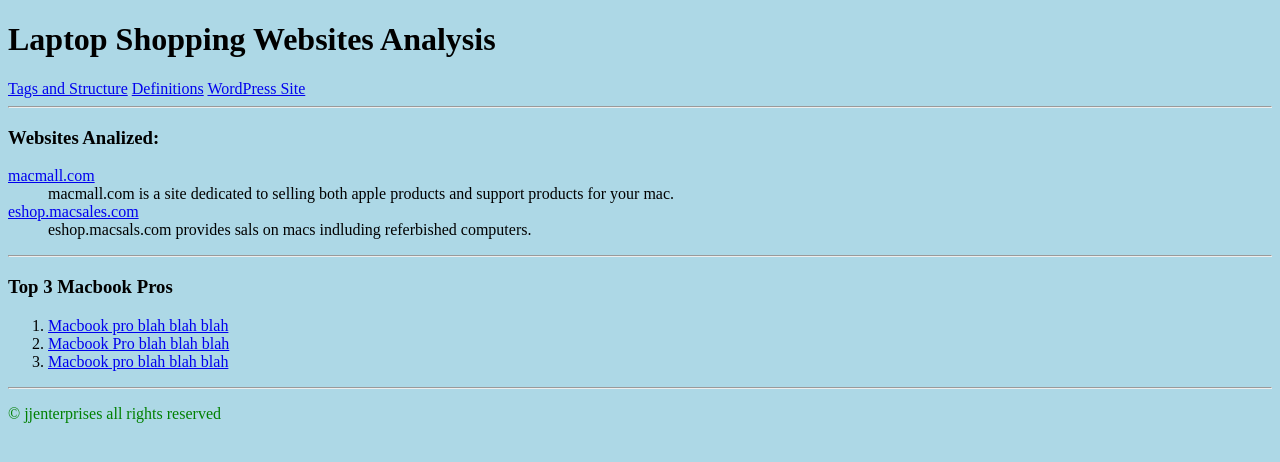
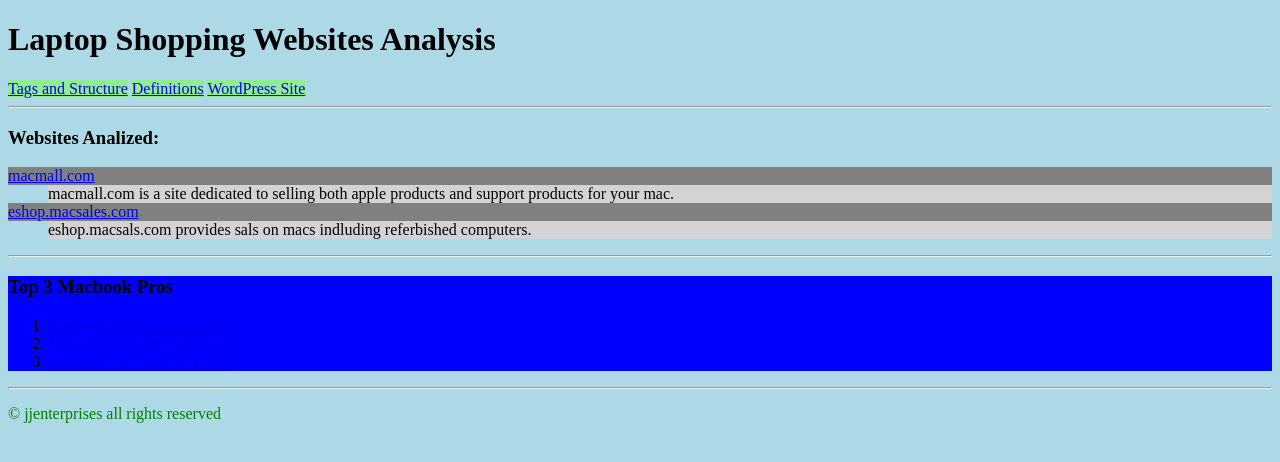
Before and after one commit to Olimejj/IT240, a PHP site: page /css_intro.html in a window 1280 px wide. Shown: the top 462 px of the page. Run offline with PHP 8.4, Linux system fonts and the light colour scheme.

Commit message:
completed requirements for stying the engament activity

```diff
--- a/engagement/css_intro.css
+++ b/engagement/css_intro.css
@@ -1,7 +1,19 @@
 p {
-color: green;
+	color: green;
 
 }
 body {
-    background-color: lightblue;
+	background-color: lightblue;
 }
+nav a{
+	background-color: lightgreen;
+}
+dd {
+	background-color: lightgrey;
+}
+dt {
+	background-color: grey;
+}
+#top3 {
+	background-color: blue;
+}
--- a/engagement/css_intro.html
+++ b/engagement/css_intro.html
@@ -1,8 +1,8 @@
 <!DOCTYPE html>
 <html lang="en">
     <head>
-        <link rel="stylesheet" type="text/css" href="css_intro.css">
 	<meta charset="utf-8">
+	<link rel="stylesheet" href="css_intro.css">
         <title>
            Laptop Shopping
         </title>
@@ -28,13 +28,14 @@
 	</dl>
 
 	<hr>
+	<div id="top3">
 		<h3>Top 3 Macbook Pros</h3>
 		<ol>
 			<li><a href="http://www.macmall.com/n/productConfigurator-macbook-pro-retina#41417994,41417994">Macbook pro blah blah blah</a></li>
 			<li><a href="http://www.macmall.com/n/productConfigurator-macbook-pro-retina#41418001,41418001">Macbook Pro blah blah blah</a></li>
 			<li><a href="https://eshop.macsales.com/configure-my-mac/UAPG3HS422XX0XH">Macbook pro blah blah blah</a></li>
 		</ol>
-
+	</div>
 	<hr>
 <footer>
         <p>&copy; jjenterprises all rights reserved</p>
```
Also changed, not shown: 3 other files. Lines whose indentation alone changed are shown as unchanged.
